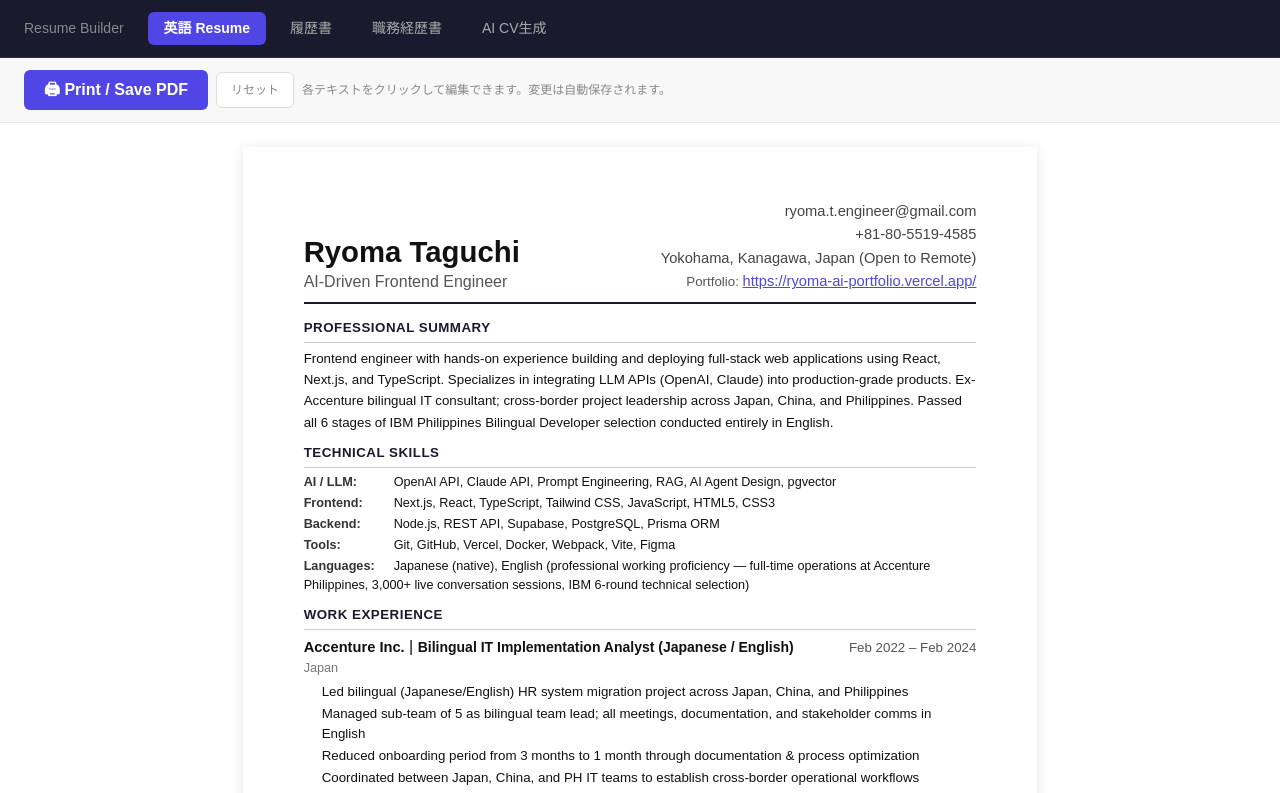
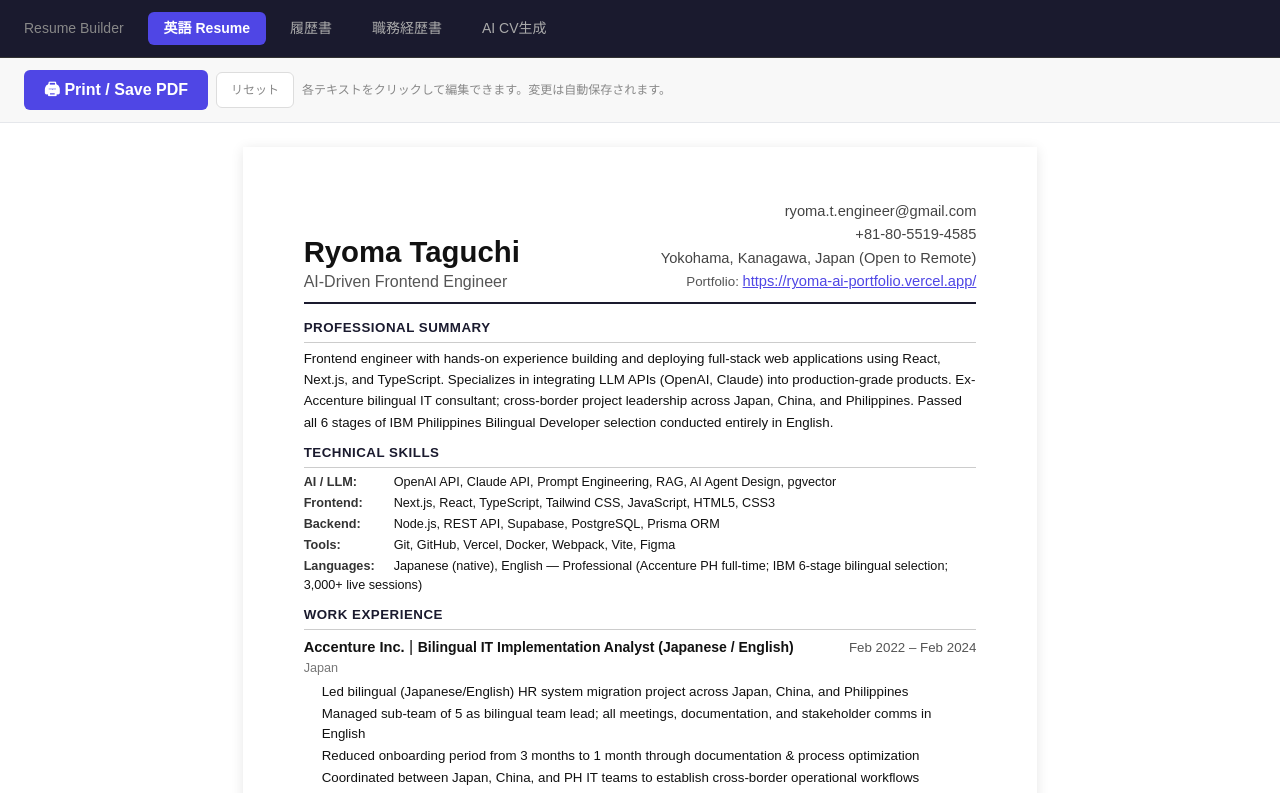
Before and after one commit to ryoma-creator/resume-ai-builder, a Next.js app: page /resume-en in a window 1280 px wide. Shown: the top 793 px of the page. Built offline with nearby package versions, Linux system fonts and the light colour scheme.

Commit message:
fix: shorten Languages field to prevent line wrap

```diff
--- a/components/ResumeEn/types.ts
+++ b/components/ResumeEn/types.ts
@@ -46,7 +46,7 @@ export const DEFAULT_EN: ResumeEnData = {
   skillsFrontend: 'Next.js, React, TypeScript, Tailwind CSS, JavaScript, HTML5, CSS3',
   skillsBackend: 'Node.js, REST API, Supabase, PostgreSQL, Prisma ORM',
   skillsTools: 'Git, GitHub, Vercel, Docker, Webpack, Vite, Figma',
-  skillsLanguages: 'Japanese (native), English (professional working proficiency — full-time operations at Accenture Philippines, 3,000+ live conversation sessions, IBM 6-round technical selection)',
+  skillsLanguages: 'Japanese (native), English — Professional (Accenture PH full-time; IBM 6-stage bilingual selection; 3,000+ live sessions)',
   exp1Company: 'Accenture Inc.',
   exp1Title: 'Bilingual IT Implementation Analyst (Japanese / English)',
   exp1Period: 'Feb 2022 – Feb 2024',
```
